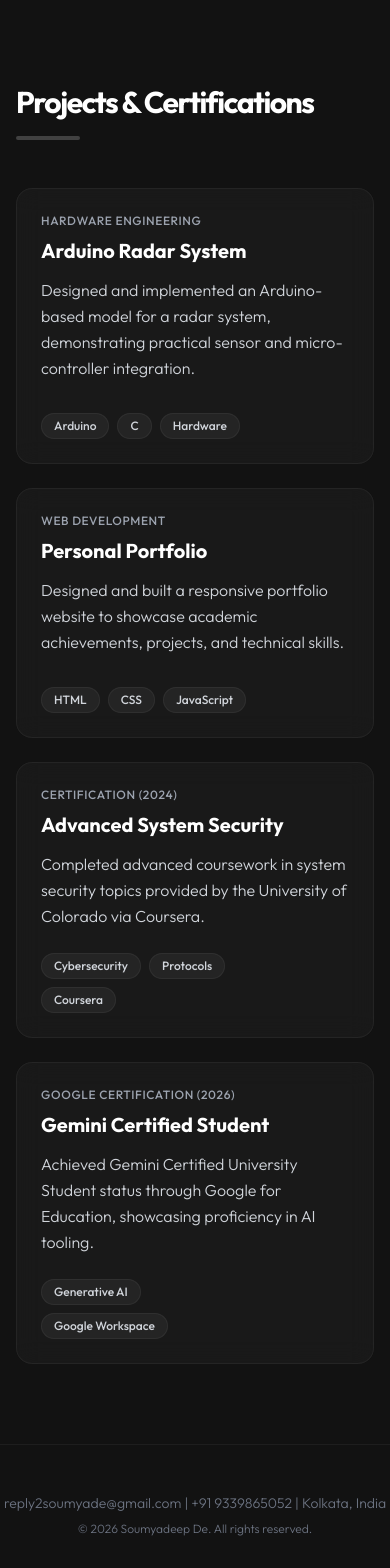
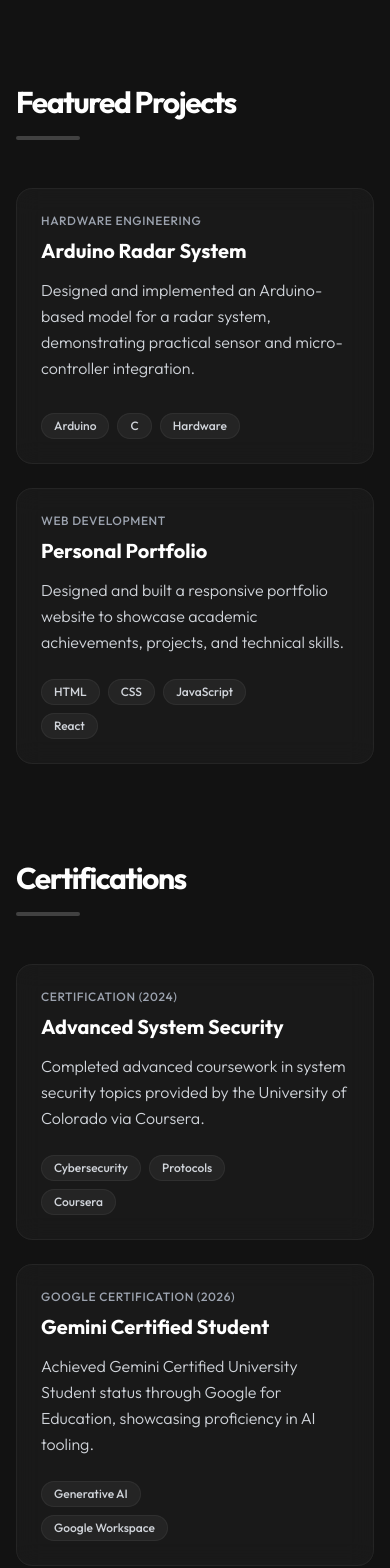
Before and after one commit to Heyy-deep/portfolio, a Next.js app: page / in a window 390 px wide. Shown: the part 5600-7168 px from the top of the page. Built offline with nearby package versions, Linux system fonts and the light colour scheme.

Commit message:
update: split projects and certifications into distinct grid spaces

```diff
--- a/components/Projects.tsx
+++ b/components/Projects.tsx
@@ -1,7 +1,7 @@
 import { ExternalLink, Github } from "lucide-react";
 
 export default function Projects() {
-  const projects = [
+  const projectsList = [
     {
       title: "Arduino Radar System",
       category: "Hardware Engineering",
@@ -12,8 +12,11 @@ export default function Projects() {
       title: "Personal Portfolio",
       category: "Web Development",
       description: "Designed and built a responsive portfolio website to showcase academic achievements, projects, and technical skills.",
-      tech: ["HTML", "CSS", "JavaScript"],
+      tech: ["HTML", "CSS", "JavaScript", "React"],
     },
+  ];
+
+  const certificationsList = [
     {
       title: "Advanced System Security",
       category: "Certification (2024)",
@@ -28,40 +31,28 @@ export default function Projects() {
     },
   ];
 
-  return (
-    <section className="relative w-full bg-[#121212] py-20 md:py-32 px-4 md:px-12 lg:px-24 z-20">
-      <div className="max-w-7xl mx-auto">
-        <div className="mb-12 md:mb-20">
-          <h2 className="text-3xl sm:text-4xl md:text-6xl font-bold tracking-tighter text-white mb-4 md:mb-6">
-            Projects & Certifications
-          </h2>
-          <div className="h-1 w-16 md:w-24 bg-white/20 rounded-full" />
-        </div>
-
-        <div className="grid grid-cols-1 lg:grid-cols-2 gap-6 md:gap-12">
-          {projects.map((project, idx) => (
+  const renderCard = (item: any, idx: number) => (
     <div
       key={idx}
       className="group relative flex flex-col rounded-2xl md:rounded-3xl bg-white/[0.03] border border-white/[0.05] p-6 md:p-10 backdrop-blur-md overflow-hidden transition-all duration-500 hover:bg-white/[0.08] hover:border-white/[0.15] hover:-translate-y-2 lg:hover:shadow-[0_0_40px_rgba(255,255,255,0.05)] cursor-pointer"
     >
-              {/* Subtle hover glow effect */}
       <div className="absolute inset-0 bg-gradient-to-br from-white/[0.05] to-transparent opacity-0 lg:group-hover:opacity-100 transition-opacity duration-500" />
 
       <div className="relative z-10">
         <p className="text-xs md:text-sm font-medium text-gray-400 mb-2 md:mb-3 tracking-wider uppercase">
-                  {project.category}
+          {item.category}
         </p>
         <h3 className="text-xl sm:text-2xl md:text-3xl font-bold text-white mb-3 md:mb-4">
-                  {project.title}
+          {item.title}
         </h3>
         <p className="text-gray-300 md:text-gray-400 text-base md:text-lg font-light leading-relaxed mb-6 md:mb-8">
-                  {project.description}
+          {item.description}
         </p>
       </div>
 
       <div className="mt-auto relative z-10 flex items-end justify-between">
         <div className="flex flex-wrap gap-2">
-                  {project.tech.map((tech, i) => (
+          {item.tech.map((tech: string, i: number) => (
             <span
               key={i}
               className="px-3 py-1 rounded-full text-xs font-medium text-gray-300 bg-white/[0.05] border border-white/[0.05]"
@@ -81,7 +72,37 @@ export default function Projects() {
         </div>
       </div>
     </div>
-          ))}
+  );
+
+  return (
+    <section className="relative w-full bg-[#121212] py-20 md:py-32 px-4 md:px-12 lg:px-24 z-20">
+      <div className="max-w-7xl mx-auto space-y-24">
+        {/* Projects Space */}
+        <div>
+          <div className="mb-12 md:mb-16">
+            <h2 className="text-3xl sm:text-4xl md:text-6xl font-bold tracking-tighter text-white mb-4 md:mb-6">
+              Featured Projects
+            </h2>
+            <div className="h-1 w-16 md:w-24 bg-white/20 rounded-full" />
+          </div>
+
+          <div className="grid grid-cols-1 lg:grid-cols-2 gap-6 md:gap-12">
+            {projectsList.map(renderCard)}
+          </div>
+        </div>
+
+        {/* Certifications Space */}
+        <div>
+          <div className="mb-12 md:mb-16">
+            <h2 className="text-3xl sm:text-4xl md:text-6xl font-bold tracking-tighter text-white mb-4 md:mb-6">
+              Certifications
+            </h2>
+            <div className="h-1 w-16 md:w-24 bg-white/20 rounded-full" />
+          </div>
+
+          <div className="grid grid-cols-1 lg:grid-cols-2 gap-6 md:gap-12">
+            {certificationsList.map(renderCard)}
+          </div>
         </div>
       </div>
     </section>
```
Lines whose indentation alone changed are shown as unchanged.
